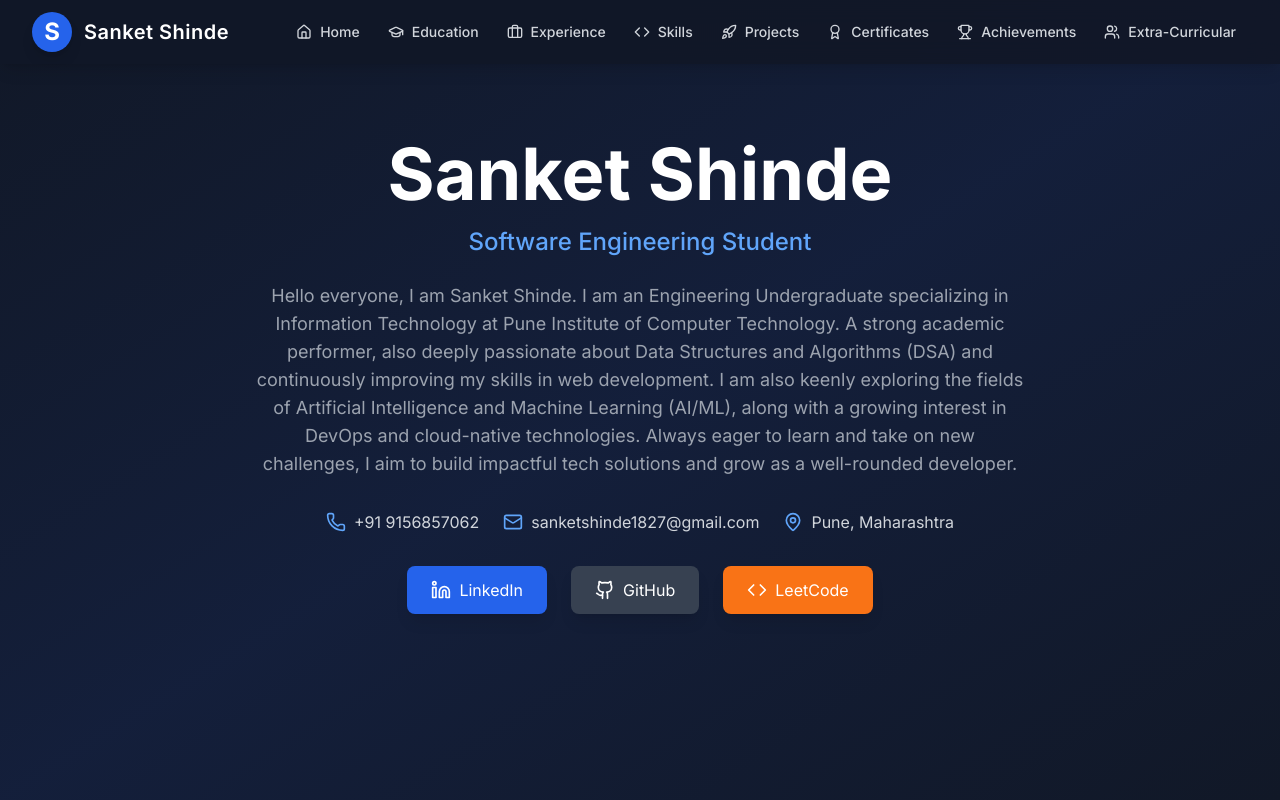
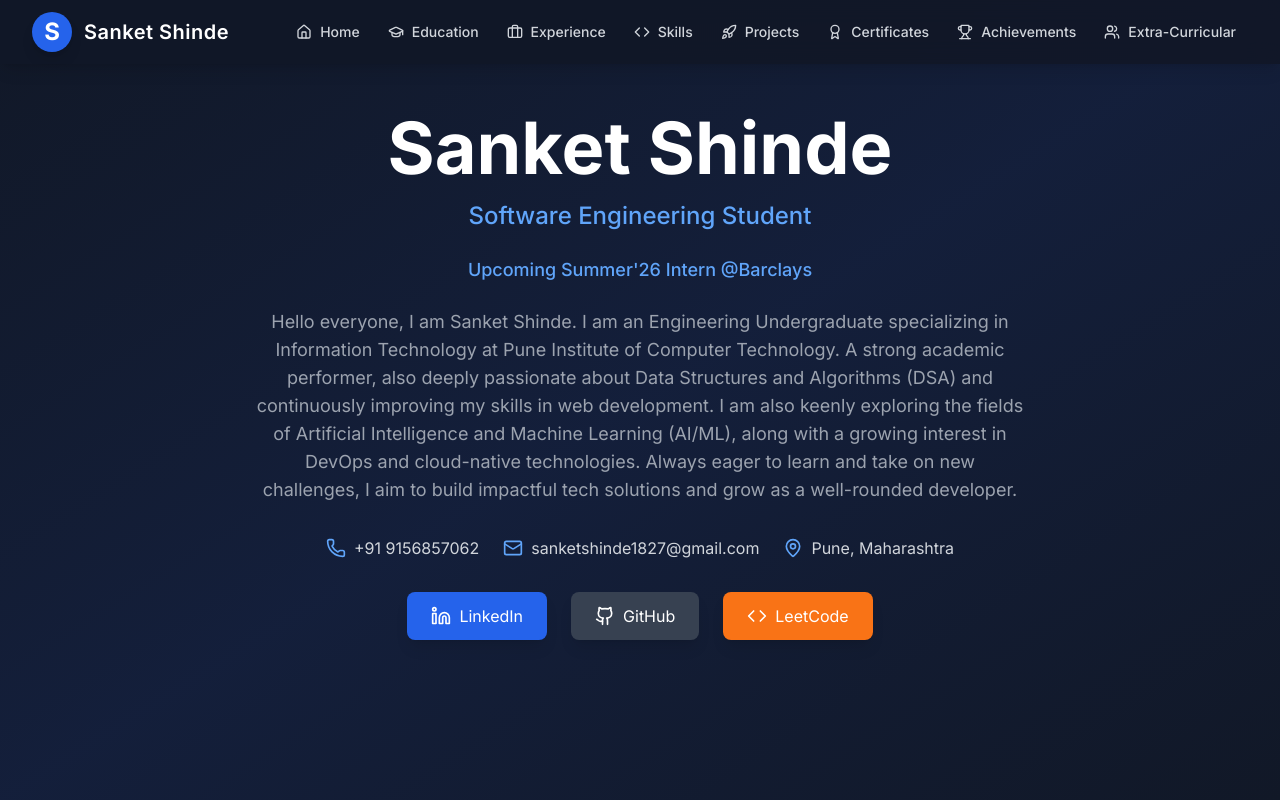
Before and after one commit to sanketshinde2005/sanket-portfolio, a Next.js app: page / in a window 1280 px wide. Shown: the top 800 px of the page. Built offline with nearby package versions, Linux system fonts and the light colour scheme.

Commit message:
Header Update

```diff
--- a/src/app/page.tsx
+++ b/src/app/page.tsx
@@ -279,6 +279,9 @@
             </h1>
             <p className="text-lg sm:text-2xl text-blue-400 font-medium mb-6 animate-fade-in-delay-1">
               Software Engineering Student
+            </p>
+            <p className="text-lg sm:text-1xl text-blue-400 font-medium mb-6 animate-fade-in-delay-1">
+              Upcoming Summer&apos;26 Intern @Barclays
             </p>
             <p className="text-base sm:text-lg text-gray-400 max-w-3xl mx-auto leading-relaxed animate-fade-in-delay-2">
               Hello everyone, I am Sanket Shinde. I am an Engineering
```
